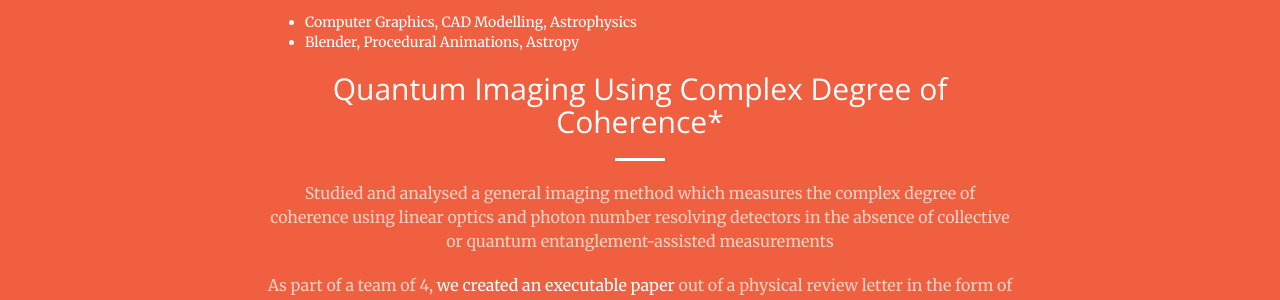
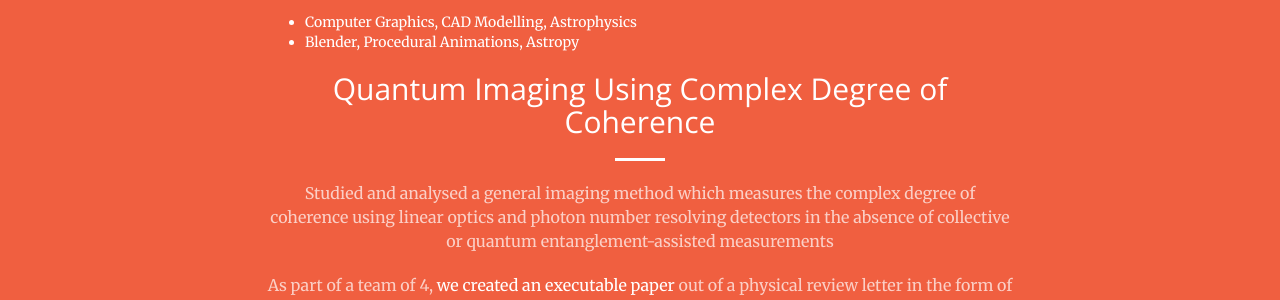
Before and after one commit to aravindbharathi/aravindbharathi.github.io, a Jekyll site: the page projects/index.html, which Jekyll copies as it is, in a window 1280 px wide and 900 px high, scrolled down 2580 px. Shown: the part 192-492 px from the top of the window. Built offline with Jekyll 4.4.1, drawn with Linux system fonts in a browser that asks for light colours.

Commit message:
Update index.html

```diff
--- a/projects/index.html
+++ b/projects/index.html
@@ -239,7 +239,7 @@
                         <li>Blender, Procedural Animations, Astropy</li>
                       </ul>
                     </p>
-                    <h2 class="section-heading">Quantum Imaging Using Complex Degree of Coherence*</h2>
+                    <h2 class="section-heading">Quantum Imaging Using Complex Degree of Coherence</h2>
                     <hr class="light">
                     <p class="text-faded">
                       Studied and analysed a general imaging method which measures the complex degree of coherence using linear
@@ -247,7 +247,7 @@
                       measurements
                     </p>
                     <p class="text-faded">
-                      As part of a team of 4, <a href="https://github.com/aravindbharathi/Course-Project-PH202" target="_blank">we created an executable paper</a>
+                      As part of a team of 4, <a href="https://github.com/aravindbharathi/Course-Project-PH202/blob/main/Executable%20Paper.ipynb" target="_blank">we created an executable paper</a>
                       out of a physical review letter in the form of an interactive Python notebook to take transparency and openness in research communication one
                       step further
                       <ul align = "left">
```
